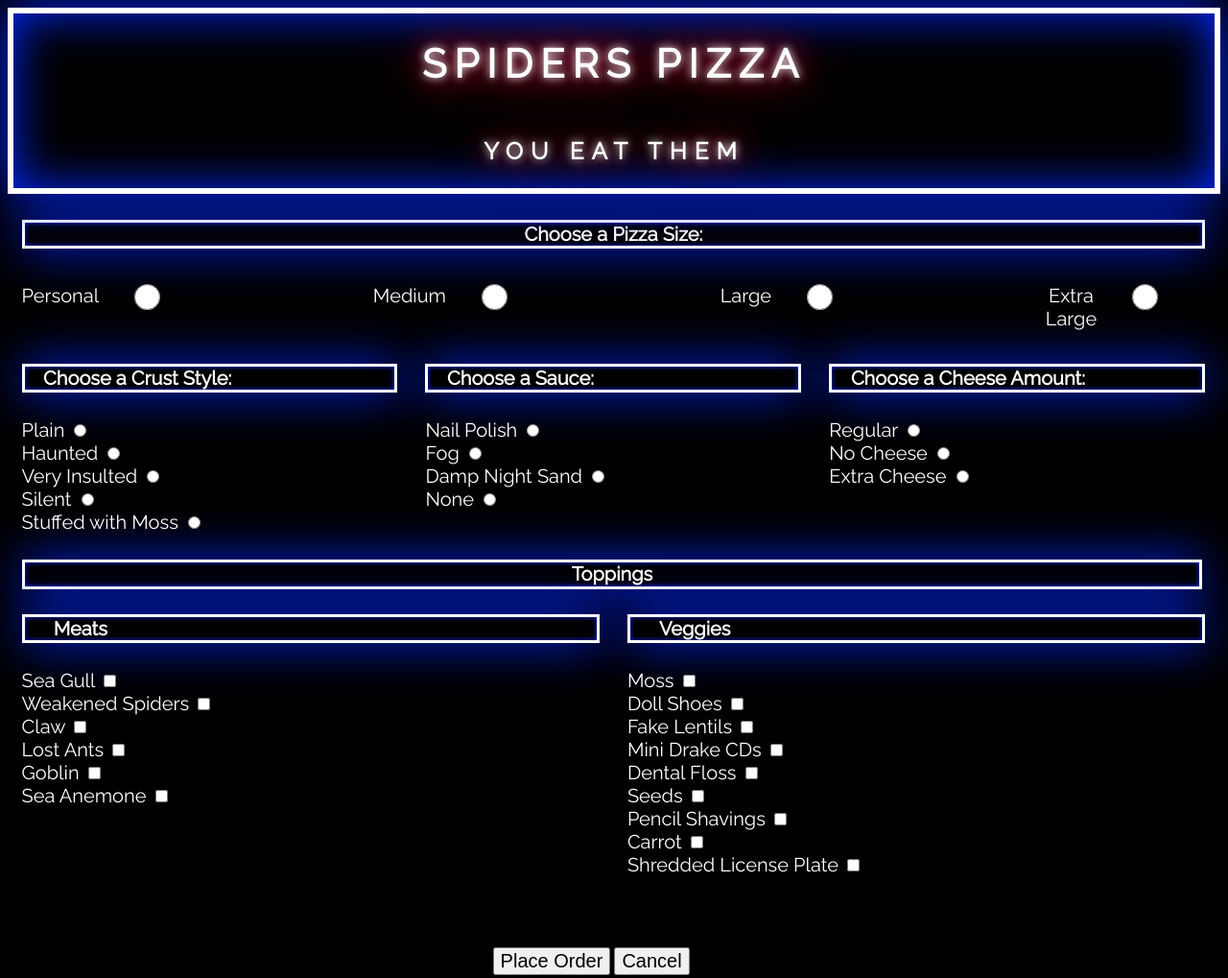
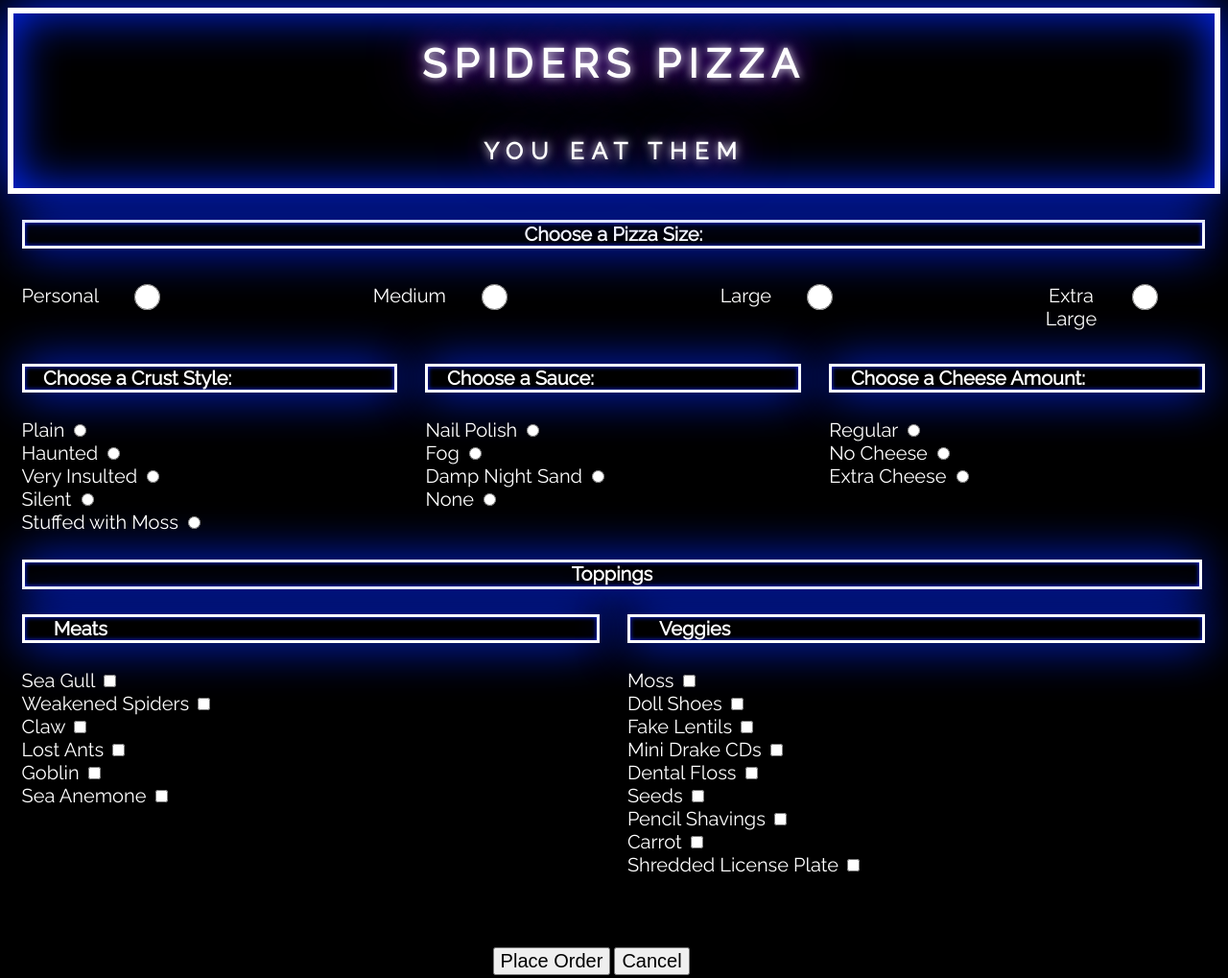
Before and after one commit to rubymasciangelo/Spiders-Pizza, a plain HTML site: page index.html in a window 1280 px wide. Shown: the whole page at 96% size. Drawn offline with Linux system fonts and the light colour scheme.

Commit message:
red neon changed to purple

```diff
--- a/spiderstyles.css
+++ b/spiderstyles.css
@@ -24,7 +24,7 @@
 
 h1, h3 {
     text-align: center;
-    text-shadow: 0 0 10px white, 0 0 60px #e41749, 0 0 30px #e41749;
+    text-shadow: 0 0 10px white, 0 0 60px #7f00ff, 0 0 30px #7f00ff;
     animation-delay: 1s;
     animation: blink 6s alternate-reverse infinite;
     /*font-size: 6.5vw;*/
```
